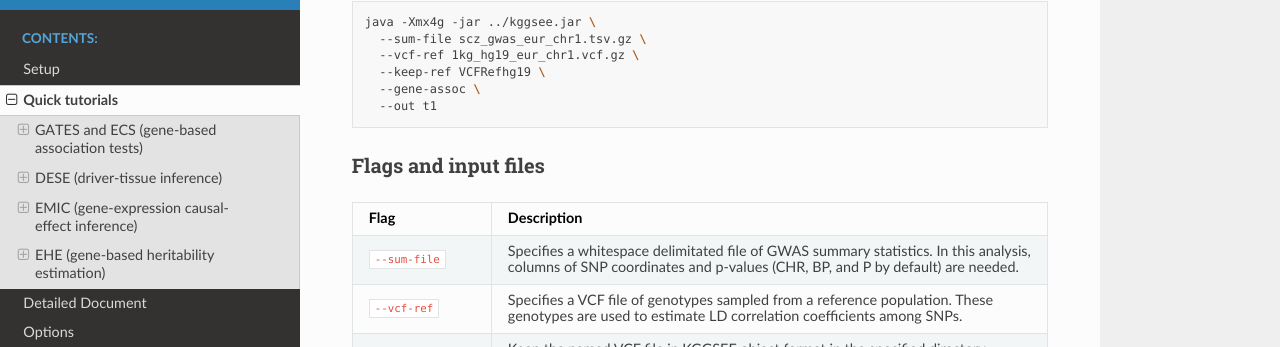
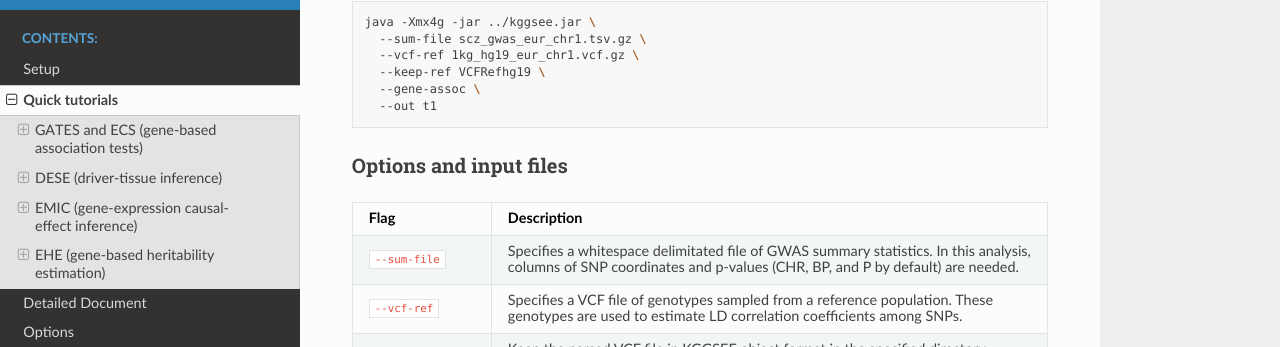
Before and after one commit to pmglab/KGGSEE, a Sphinx documentation site: the page built from doc/source/quick_tutorials.rst, in a window 1280 px wide and 1400 px high, scrolled down 398 px. Shown: the part 108-455 px from the top of the window. Built offline with Sphinx 7.4.7 and the Read the Docs theme 2.0.0, drawn with Linux system fonts in a browser that asks for light colours; some of the changed text lies outside the part shown.

Commit message:
Update quick_tutorials.rst

```diff
--- a/doc/source/quick_tutorials.rst
+++ b/doc/source/quick_tutorials.rst
@@ -26,8 +26,8 @@ GATES and ECS are two statistical methods combining the p-values of a group of S
       --out t1
 
 
-Flags and input files
----------------------
+Options and input files
+-----------------------
 .. list-table::
     :widths: 1 4
     :header-rows: 1
@@ -95,8 +95,8 @@ DESE performs phenotype-tissue association tests and conditional gene-based asso
       --out t2
 
 
-Flags and input files
----------------------
+Options and input files
+-----------------------
 .. list-table::
     :widths: 1 3
     :header-rows: 1
@@ -183,8 +183,8 @@ EMIC inferences gene expressions' causal effect on a complex phenotype with depe
       --out t3
 
 
-Flags and input files
----------------------
+Options and input files
+-----------------------
 .. list-table::
     :widths: 1 4
     :header-rows: 1
@@ -264,8 +264,8 @@ Heritability is a measure of how well differences in people's genes account for
       --out t4
 
 
-Flags and input files
----------------------
+Options and input files
+-----------------------
 .. list-table::
     :widths: 1 4
     :header-rows: 1
```
